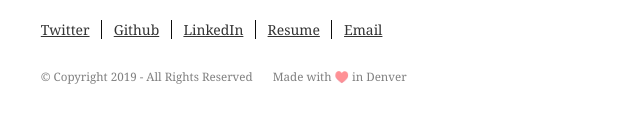
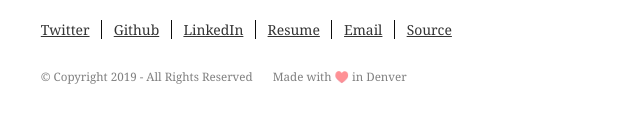
Before and after one commit to sschafft/phoenix, a Gatsby site: page / in a window 1280 px wide. Shown: the part 706-825 px from the top of the page, 315-955 px from the left. Built offline with nearby package versions, Linux system fonts and the light colour scheme; Gatsby itself is replaced by a stand-in of ours; some packages are replaced by stand-ins of ours; a web font is replaced by a local one; what typography-theme-kirkham would draw is missing.

Commit message:
Update readme

```diff
--- a/src/components/footer.js
+++ b/src/components/footer.js
@@ -72,6 +72,9 @@ function Footer() {
               <li>
                 <FooterLink href={`mailto:${email}`}>Email</FooterLink>
               </li>
+              <li>
+                <FooterLink href={`mailto:${email}`}>Source</FooterLink>
+              </li>
             </FooterLinks>
 
             <FooterCopyright>
```
Also changed, not shown: README.md.
